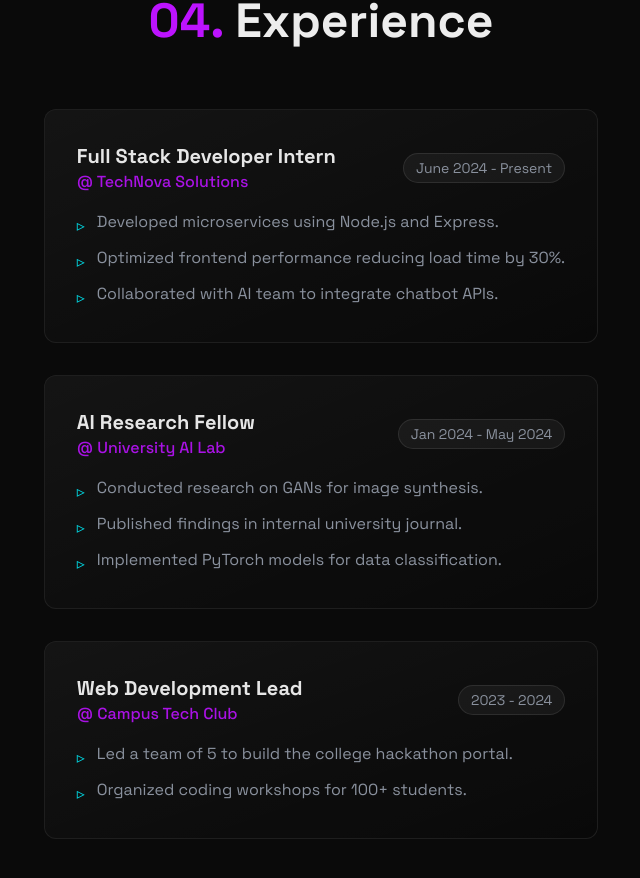
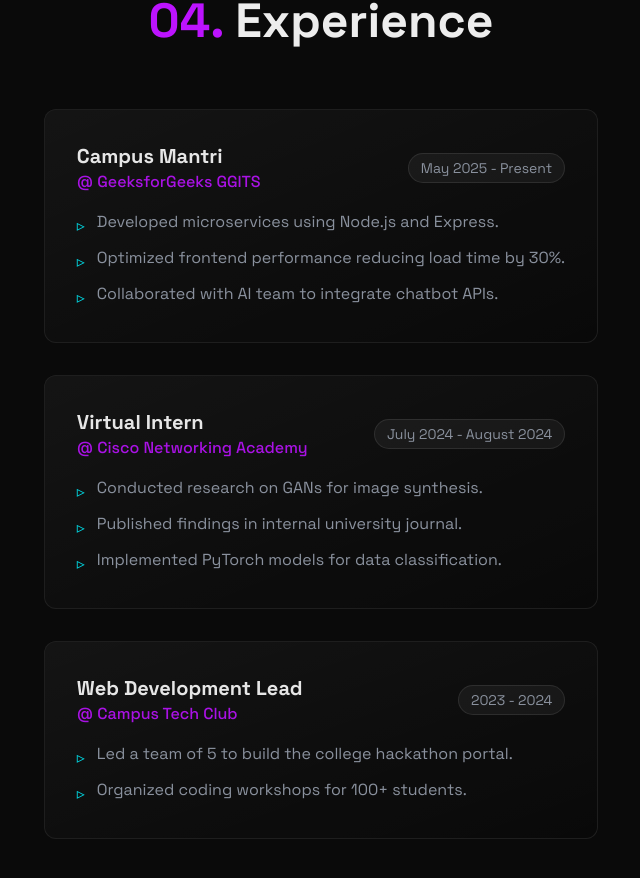
Before and after one commit to shubhammukherjee17/portfolio, a Next.js app: page / in a window 1280 px wide. Shown: the part 3078-3956 px from the top of the page, without its empty margins (319-959 px from the left). Built offline with nearby package versions, Linux system fonts and the light colour scheme.

Commit message:
feat: Update README.md File

```diff
--- a/app/api/send/route.ts
+++ b/app/api/send/route.ts
@@ -2,42 +2,46 @@ import { AdminEmailTemplate, UserEmailTemplate } from '@/components/email-templa
 import { Resend } from 'resend';
 import { NextRequest, NextResponse } from 'next/server';
 
-const ADMIN_EMAIL = 'mukherjeeshubham18@gmail.com'; // Your email
+const ADMIN_EMAIL = 'mukherjeeshubham18@gmail.com';
 
 export async function POST(req: NextRequest) {
-    console.log("API Route Hit");
-    console.log("Key available:", !!process.env.RESEND_API_KEY);
-
     if (!process.env.RESEND_API_KEY) {
-        console.error("Missing API Key");
+        console.error("❌ Debug: Missing RESEND_API_KEY");
         return NextResponse.json({ error: 'Resend API Key is missing. Please restart the server.' }, { status: 500 });
     }
+    console.log("✅ Debug: API Key found");
 
     const resend = new Resend(process.env.RESEND_API_KEY);
 
     try {
         const body = await req.json();
-        console.log("Request Body:", body);
+        console.log("✅ Debug: Request Body:", body);
         const { name, email, message } = body;
 
         if (!name || !email || !message) {
+            console.error("❌ Debug: Missing fields", { name, email, message });
             return NextResponse.json({ error: 'Missing required fields' }, { status: 400 });
         }
 
-        // 1. Send notification to YOU (Admin)
+        // 1. Send notification to ADMIN
+        console.log("⏳ Debug: Sending admin email...");
         const { data: adminData, error: adminError } = await resend.emails.send({
-            from: 'Portfolio Contact <onboarding@resend.dev>', // Use your verified domain if you have one, else resend.dev test domain
+            from: 'Portfolio Contact <onboarding@resend.dev>',
             to: [ADMIN_EMAIL],
             subject: `New Message from ${name}`,
             react: AdminEmailTemplate({ name, email, message }) as React.ReactElement,
         });
 
         if (adminError) {
-            console.error('Admin email error:', adminError);
-            return NextResponse.json({ error: adminError.message }, { status: 500 });
+            console.error('❌ Debug: Admin email error:', adminError);
+            return NextResponse.json({
+                error: adminError.message,
+            }, { status: 500 });
         }
+        console.log("✅ Debug: Admin email sent", adminData);
 
-        // 2. Send confirmation to the USER
+        // 2. Send confirmation to USER
+        console.log("⏳ Debug: Sending user email...");
         try {
             await resend.emails.send({
                 from: 'Shubham Mukherjee <onboarding@resend.dev>',
@@ -45,13 +49,14 @@ export async function POST(req: NextRequest) {
                 subject: 'Message Received - Shubham Mukherjee',
                 react: UserEmailTemplate({ name }) as React.ReactElement,
             });
+            console.log("✅ Debug: User email sent");
         } catch (userError) {
-            console.warn('User confirmation email failed (common on free tier without domain):', userError);
+            console.warn('⚠️ Debug: User confirmation email failed:', userError);
         }
 
         return NextResponse.json({ success: true, adminData });
-    } catch (error) {
-        console.error("Internal Error:", error);
-        return NextResponse.json({ error: 'Internal Server Error' }, { status: 500 });
+    } catch (error: any) {
+        console.error("❌ Debug: Internal Error Catch:", error);
+        return NextResponse.json({ error: 'Internal Server Error', details: error.message }, { status: 500 });
     }
 }
--- a/components/email-templates.tsx
+++ b/components/email-templates.tsx
@@ -1,5 +1,3 @@
-import * as React from 'react';
-
 interface EmailTemplateProps {
     name: string;
     email: string;
--- a/components/sections/Contact.tsx
+++ b/components/sections/Contact.tsx
@@ -35,7 +35,21 @@ export const Contact = () => {
                 body: JSON.stringify(data),
             });
 
-            const result = await response.json();
+            let result;
+            const responseText = await response.text();
+
+            try {
+                result = JSON.parse(responseText);
+            } catch (e) {
+                // Determine if it is the specific Turbopack error
+                const isTurbopackError = responseText.includes("TurbopackInternalError");
+                const errorMessage = isTurbopackError
+                    ? "Server build error (Windows Permissions). Please run terminal as Administrator."
+                    : `Invalid server response: ${responseText.slice(0, 100)}...`;
+
+                console.error("Failed to parse JSON response. raw text:", responseText);
+                result = { error: errorMessage };
+            }
 
             if (response.ok) {
                 setStatus("success");
@@ -44,8 +58,8 @@ export const Contact = () => {
                 setTimeout(() => setStatus("idle"), 5000);
             } else {
                 setStatus("idle");
-                console.error("Submission error:", result);
-                alert(`Error: ${result.error || "Failed to send message."}`);
+                console.error("Submission error details:", result);
+                alert(`Error: ${result.error}`);
             }
         } catch (error) {
             console.error("Network error:", error);
--- a/components/sections/Experience.tsx
+++ b/components/sections/Experience.tsx
@@ -7,9 +7,9 @@ import { motion } from "framer-motion";
 
 const experience = [
     {
-        role: "Full Stack Developer Intern",
-        company: "TechNova Solutions",
-        period: "June 2024 - Present",
+        role: "Campus Mantri",
+        company: "GeeksforGeeks GGITS",
+        period: "May 2025 - Present",
         desc: [
             "Developed microservices using Node.js and Express.",
             "Optimized frontend performance reducing load time by 30%.",
@@ -17,9 +17,9 @@ const experience = [
         ],
     },
     {
-        role: "AI Research Fellow",
-        company: "University AI Lab",
-        period: "Jan 2024 - May 2024",
+        role: "Virtual Intern",
+        company: "Cisco Networking Academy",
+        period: "July 2024 - August 2024",
         desc: [
             "Conducted research on GANs for image synthesis.",
             "Published findings in internal university journal.",
```
Also changed, not shown: package.json (+6 -2 lines), 2 other files (tests, documents, lock files or other folders).
